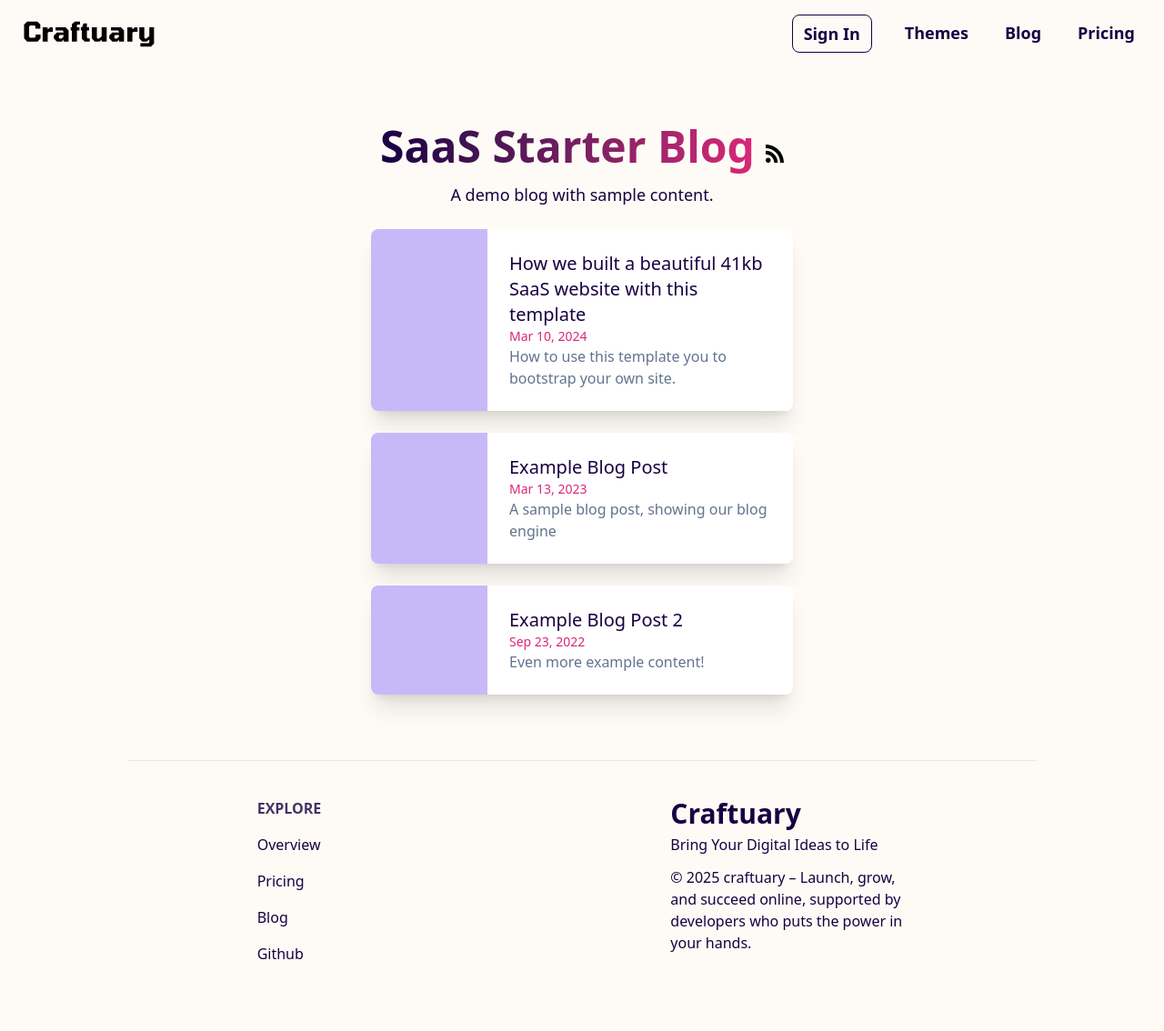
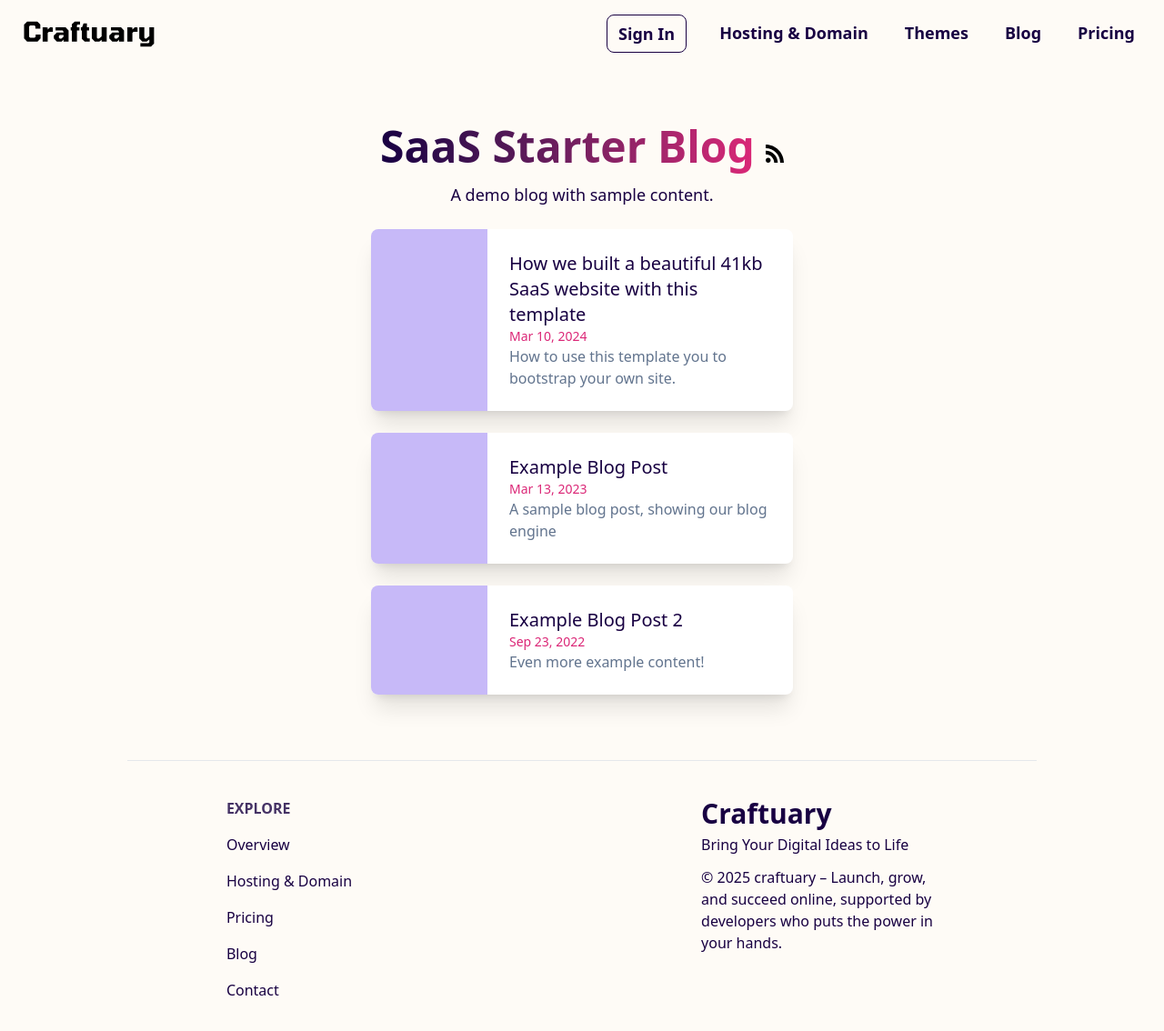
Before and after one commit to sudarshan-vr/sveltekit-saas-starter, a SvelteKit app: page /blog in a window 1280 px wide. Shown: the top 1134 px of the page at 91% size. Before the commit the page ends 1105 px from the top, so only its background shows below. Built offline with nearby package versions, Linux system fonts and the light colour scheme.

Commit message:
Add secure admin theme management system with authentication

```diff
--- a/src/routes/(marketing)/+layout.svelte
+++ b/src/routes/(marketing)/+layout.svelte
@@ -22,6 +22,7 @@
           class="border border-primary">Sign In</a
         >
       </li>
+      <li class="md:mx-2"><a href="https://app.craftuary.com/order/web-hosting-domain-registration" target="_blank" rel="noopener noreferrer">Hosting & Domain</a></li>
       <li class="md:mx-2"><a href="/themes">Themes</a></li>
       <li class="md:mx-2"><a href="/blog">Blog</a></li>
       <li class="md:mx-2"><a href="/pricing">Pricing</a></li>
@@ -49,6 +50,7 @@
         tabindex="0"
         class="menu menu-lg dropdown-content mt-3 z-1 p-2 shadow-sm bg-base-100 rounded-box w-52 font-bold"
       >
+        <li><a href="https://app.craftuary.com/order/web-hosting-domain-registration" target="_blank" rel="noopener noreferrer">Hosting & Domain</a></li>
         <li><a href="/themes">Themes</a></li>
         <li><a href="/blog">Blog</a></li>
         <li><a href="/pricing">Pricing</a></li>
@@ -77,11 +79,12 @@
     <nav>
       <span class="footer-title opacity-80">Explore</span>
       <a class="link link-hover mb-1" href="/">Overview</a>
+      <a class="link link-hover my-1" href="https://app.craftuary.com/order/web-hosting-domain-registration" target="_blank" rel="noopener noreferrer">Hosting & Domain</a>
       <a class="link link-hover my-1" href="/pricing">Pricing</a>
       <a class="link link-hover my-1" href="/blog">Blog</a>
       <a
         class="link link-hover my-1"
-        href="https://github.com/CriticalMoments/CMSaasStarter">Github</a
+        href="https://unitechclub.com/contact">Contact</a
       >
     </nav>
     <aside>
--- a/src/routes/(marketing)/+page.svelte
+++ b/src/routes/(marketing)/+page.svelte
@@ -25,7 +25,7 @@
   const features = [
     {
       name: "Hosting & Domain",
-      link: "https://app.craftuary.com/order",
+      link: "https://app.craftuary.com/order/web-hosting-domain-registration",
       description:
         "Reliable & fast hosting solutions and easy domain management for your website.",
       svgContent: `<path d="M22 12C22 17.5228 17.5228 22 12 22C6.47715 22 2 17.5228 2 12C2 6.47715 6.47715 2 12 2C17.5228 2 22 6.47715 22 12Z" stroke="#1C274C" stroke-width="1.5"/>
--- a/src/routes/sitemap.xml/+server.ts
+++ b/src/routes/sitemap.xml/+server.ts
@@ -14,6 +14,11 @@ export async function GET() {
       url: "",
       changefreq: "daily",
       priority: 1.0,
+    },
+    {
+      url: "https://app.craftuary.com/order/web-hosting-domain-registration",
+      changefreq: "weekly",
+      priority: 0.9,
     },
     {
       url: "/themes",
```
